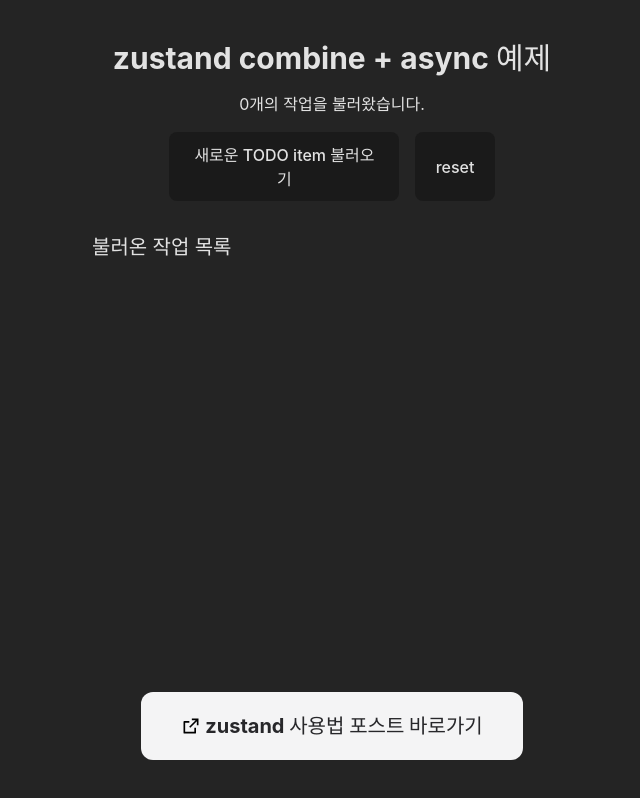
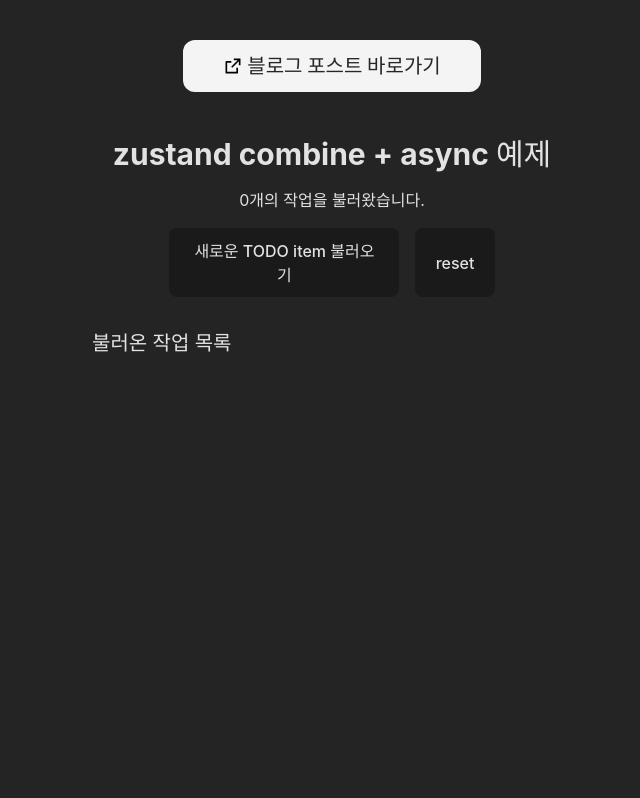
Before and after one commit to cheatkey/zustand-axios-example, a React (Vite) app: page /zustand-intro/async in a window 1280 px wide. Shown: the whole page, without its empty margins (308-948 px from the left). Built offline with nearby package versions, Linux system fonts and the light colour scheme; a web font is replaced by a local one.

Commit message:
블로그 링크 위치 수정

```diff
--- a/src/pages/ZustandAsyncExample.tsx
+++ b/src/pages/ZustandAsyncExample.tsx
@@ -12,11 +12,11 @@
   return (
     <div className="flex flex-col items-center gap-4 pt-10">
       <a
-        href="#"
-        className="fixed bottom-3 flex flex-row gap-1 mb-7 items-center font-bold text-xl bg-zinc-100 text-zinc-800 py-5 px-10 rounded-xl hover:scale-105 cursor-pointer transition-transform"
+        href="http://localhost:3000/post/zustand-intro"
+        className="flex flex-row gap-1 mb-7 items-center font-bold text-xl bg-zinc-100 text-zinc-800 py-3 px-10 rounded-xl hover:scale-105 cursor-pointer transition-transform"
       >
         <Icon.Link />
-        zustand 사용법 포스트 바로가기
+        블로그 포스트 바로가기
       </a>
 
       <h1 className="font-bold text-3xl">zustand combine + async 예제</h1>
```
